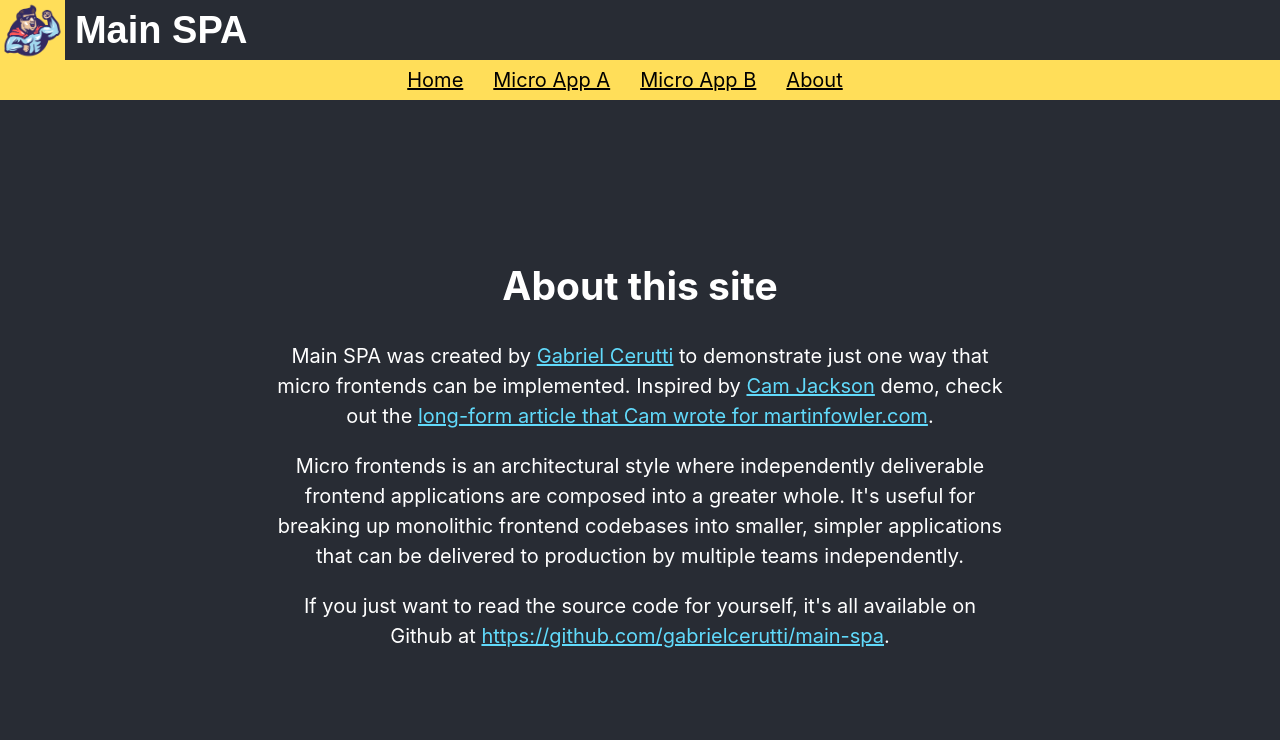
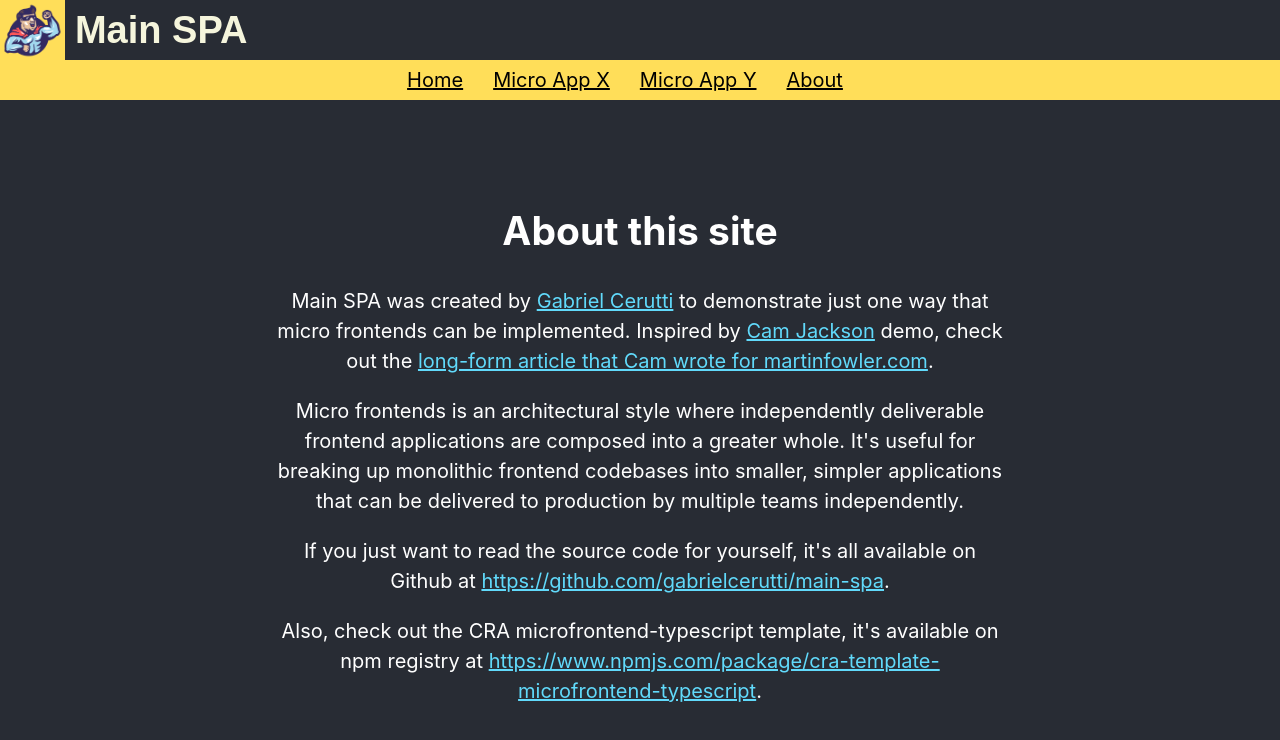
Before and after one commit to gabrielcerutti/main-spa, a React (Create React App) app: page /about in a window 1280 px wide. Shown: the top 740 px of the page. Built offline with nearby package versions, Linux system fonts and the light colour scheme; no server answers.

Commit message:
Improvements + more docs

```diff
--- a/package.json
+++ b/package.json
@@ -2,6 +2,7 @@
   "name": "main-spa",
   "version": "0.1.0",
   "private": true,
+  "homepage": "https://gabrielcerutti.github.io/main-spa",
   "dependencies": {
     "@material-ui/core": "^4.12.3",
     "@testing-library/jest-dom": "^5.11.4",
@@ -24,7 +25,9 @@
     "start": "react-scripts start",
     "build": "react-scripts build",
     "test": "react-scripts test",
-    "eject": "react-scripts eject"
+    "eject": "react-scripts eject",
+    "predeploy": "npm run build",
+    "deploy": "gh-pages -d build"
   },
   "eslintConfig": {
     "extends": [
@@ -50,6 +53,7 @@
     "eslint-plugin-jest": "^24.4.0",
     "eslint-plugin-prettier": "^3.4.1",
     "eslint-plugin-react": "^7.24.0",
+    "gh-pages": "^3.2.3",
     "prettier": "^2.3.2"
   }
 }
--- a/src/App.tsx
+++ b/src/App.tsx
@@ -3,49 +3,21 @@ import AppHeader from './components/AppHeader';
 import { BrowserRouter, Routes, Route } from 'react-router-dom';
 import Home from './pages/Home';
 import About from './pages/About';
-import MicroFrontend from './components/MicroFrontend';
-
-const microaHost = process.env.REACT_APP_MICROA_HOST ?? '';
-const microbHost = process.env.REACT_APP_MICROB_HOST ?? '';
-
-const MicroA = () => {
-  return (
-    <MicroFrontend
-      id={1}
-      name="Micro-frontend A"
-      microId="YourBrandNewMicrofrontend"
-      host={microaHost}
-      basePath="microa"
-      loadType="not-optimized"
-      buildMode="library"
-    />
-  );
-};
-
-const MicroB = () => {
-  return (
-    <MicroFrontend
-      id={1}
-      name="Micro-frontend A"
-      microId="YourBrandNewMicrofrontendB"
-      host={microbHost}
-      basePath="microa"
-      loadType="not-optimized"
-      buildMode="library"
-    />
-  );
-};
+import { MicroX, MicroY } from './Microfrontends';
 
 function App() {
+  console.log(`Environment is ${process.env.NODE_ENV}`);
+  console.log(`Public URL is ${process.env.PUBLIC_URL}`);
+  const basename = process.env.PUBLIC_URL;
   return (
     <div className="App">
       <BrowserRouter>
         <AppHeader />
-        <Routes basename={process.env.PUBLIC_URL}>
+        <Routes basename={basename}>
+          <Route path="/" element={<Home />} />
           <Route path="/about" element={<About />} />
-          <Route path="/microa" element={<MicroA />} />
-          <Route path="/microb" element={<MicroB />} />
-          <Route path="/*" element={<Home />} />
+          <Route path="/microx" element={<MicroX />} />
+          <Route path="/microy" element={<MicroY />} />
         </Routes>
       </BrowserRouter>
     </div>
--- /dev/null
+++ b/src/Microfrontends.tsx
@@ -0,0 +1,32 @@
+import MicroFrontend from './components/MicroFrontend';
+
+const microaHost = process.env.REACT_APP_MICROA_HOST ?? '';
+const microbHost = process.env.REACT_APP_MICROB_HOST ?? '';
+
+export const MicroX = () => {
+  return (
+    <MicroFrontend
+      id={1}
+      name="Micro-frontend A"
+      microId="YourBrandNewMicrofrontend"
+      host={microaHost}
+      basePath="main-spa/microx"
+      loadType="not-optimized"
+      buildMode="library"
+    />
+  );
+};
+
+export const MicroY = () => {
+  return (
+    <MicroFrontend
+      id={2}
+      name="Micro-frontend B"
+      microId="YourBrandNewMicrofrontendB"
+      host={microbHost}
+      basePath="main-spa/microy"
+      loadType="not-optimized"
+      buildMode="library"
+    />
+  );
+};
--- a/src/components/AppHeader.css
+++ b/src/components/AppHeader.css
@@ -21,7 +21,7 @@
   margin: 0;
   font-size: 38px;
   font-family: fantasy;
-  color: white;
+  color: beige;
   margin-left: 10px;
 }
 
--- a/src/components/AppHeader.tsx
+++ b/src/components/AppHeader.tsx
@@ -11,16 +11,16 @@ const AppHeader = () => (
     <nav>
       <ol className="center-column">
         <li>
-          <NavLink to="/">Home</NavLink>
+          <NavLink to="/main-spa">Home</NavLink>
         </li>
         <li>
-          <NavLink to="/microa">Micro App A</NavLink>
+          <NavLink to="/main-spa/microx">Micro App X</NavLink>
         </li>
         <li>
-          <NavLink to="/microb">Micro App B</NavLink>
+          <NavLink to="/main-spa/microy">Micro App Y</NavLink>
         </li>
         <li>
-          <NavLink to="/about">About</NavLink>
+          <NavLink to="/main-spa/about">About</NavLink>
         </li>
       </ol>
     </nav>
--- a/src/components/MicroFrontend.jsx
+++ b/src/components/MicroFrontend.jsx
@@ -11,6 +11,9 @@ const styles = createStyles(() => ({
     top: '50%',
     left: '50%',
     transform: 'translate(-50%, -50%)',
+  },
+  loadingIndicator: {
+    color: '#282c34',
   },
   error: {
     margin: '0',
@@ -160,7 +163,7 @@ class MicroFrontend extends React.Component {
     if (this.state.status === 'loading') {
       microModule = (
         <div className={classes.loading}>
-          <CircularProgress></CircularProgress>
+          <CircularProgress className={classes.loadingIndicator}></CircularProgress>
         </div>
       );
     } else if (this.state.status === 'done') {
@@ -169,7 +172,7 @@ class MicroFrontend extends React.Component {
       microModule = (
         <div className={classes.error}>
           <Typography variant="overline" display="block" gutterBottom>
-            An error occurred loading the module, please refresh the page.
+            Oops! An error occurred loading the micro-app, please refresh the page.
           </Typography>
         </div>
       );
@@ -177,7 +180,7 @@ class MicroFrontend extends React.Component {
       microModule = (
         <div className={classes.error}>
           <Typography variant="overline" display="block" gutterBottom>
-            An unexpected error occurred, please try refreshing the page.
+            Oops!An unexpected error occurred, please try refreshing the page.
           </Typography>
         </div>
       );
--- a/src/index.css
+++ b/src/index.css
@@ -5,6 +5,7 @@ body {
     sans-serif;
   -webkit-font-smoothing: antialiased;
   -moz-osx-font-smoothing: grayscale;
+  background-color: beige;
 }
 
 code {
--- a/src/pages/About.tsx
+++ b/src/pages/About.tsx
@@ -1,6 +1,8 @@
 import '../App.css';
 
-const About = () => (
+const About = () => {
+  document.title = 'Main SPA | About';
+  return (
     <main className="About-main">
       <div className="About-container">
         <h2>About this site</h2>
@@ -23,21 +25,33 @@ const About = () => (
           .
         </p>
         <p>
-        Micro frontends is an architectural style where independently deliverable frontend
-        applications are composed into a greater whole. It&apos;s useful for breaking up
-        monolithic frontend codebases into smaller, simpler applications that can be
-        delivered to production by multiple teams independently.
+          Micro frontends is an architectural style where independently deliverable
+          frontend applications are composed into a greater whole. It&apos;s useful for
+          breaking up monolithic frontend codebases into smaller, simpler applications
+          that can be delivered to production by multiple teams independently.
         </p>
         <p>
-        If you just want to read the source code for yourself, it&apos;s all available on
-        Github at{' '}
+          If you just want to read the source code for yourself, it&apos;s all available
+          on Github at{' '}
           <a className="App-link" href="https://github.com/gabrielcerutti/main-spa">
             https://github.com/gabrielcerutti/main-spa
+          </a>
+          .
+        </p>
+        <p>
+          Also, check out the CRA microfrontend-typescript template, it&apos;s available
+          on npm registry at{' '}
+          <a
+            className="App-link"
+            href="https://www.npmjs.com/package/cra-template-microfrontend-typescript"
+          >
+            https://www.npmjs.com/package/cra-template-microfrontend-typescript
           </a>
           .
         </p>
       </div>
     </main>
   );
+};
 
 export default About;
--- a/src/pages/Home.tsx
+++ b/src/pages/Home.tsx
@@ -2,6 +2,7 @@ import logo from '../logo.svg';
 import '../App.css';
 
 const Home = () => {
+  document.title = 'Main SPA | Home';
   return (
     <div>
       <header className="Home-header">
```
Also changed, not shown: 2 other files (tests, documents, lock files or other folders). Lines whose indentation alone changed are shown as unchanged.
